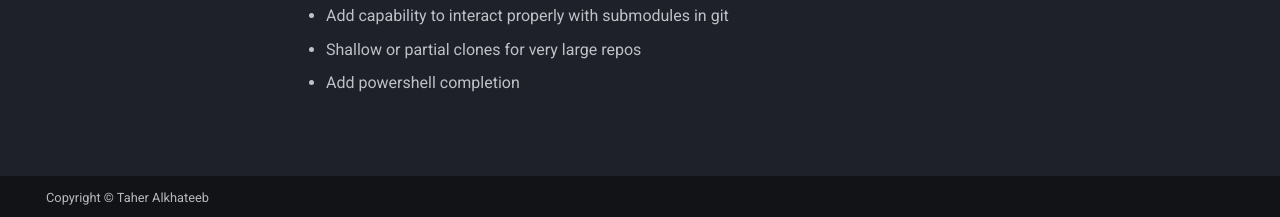
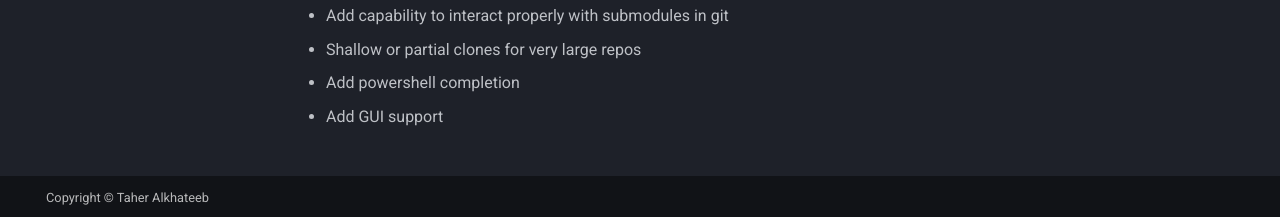
Before and after one commit to pythys/multi-repo-manager, an MkDocs documentation site: the page built from docs/roadmap.md, in a window 1280 px wide. Shown: the part 680-897 px from the top of the page. Built offline with MkDocs 1.6.1 and Material for MkDocs 9.7.7, drawn with Linux system fonts in a browser that asks for light colours.

Commit message:
add GUI to backlog roadmap, to consider

```diff
--- a/docs/roadmap.md
+++ b/docs/roadmap.md
@@ -19,3 +19,4 @@
 - Add capability to interact properly with submodules in git
 - Shallow or partial clones for very large repos
 - Add powershell completion
+- Add GUI support
```
